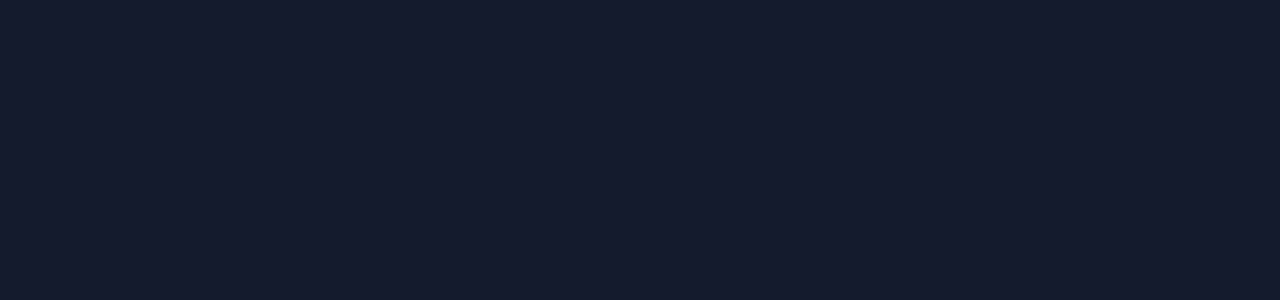
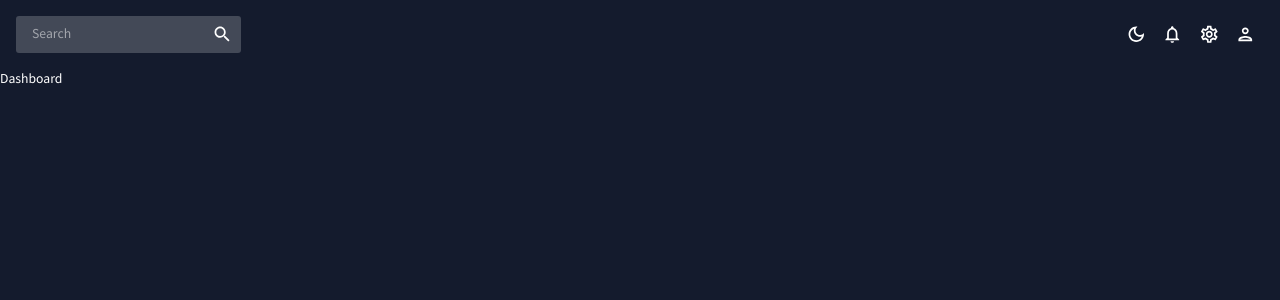
Before and after one commit to eabasguliyev/ReactAdminDashboard, a React (Create React App) app: page / in a window 1280 px wide. Shown: the top 300 px of the page. Built offline with nearby package versions, Linux system fonts and the light colour scheme.

Commit message:
Router Setup

```diff
--- a/src/App.js
+++ b/src/App.js
@@ -1,5 +1,19 @@
 import { ColorModeContext, useMode } from "./theme";
 import { CssBaseline, ThemeProvider } from "@mui/material";
+import { Routes, Route } from "react-router-dom";
+import AppBar from "./scenes/global/AppBar";
+import SideBar from "./scenes/global/SideBar";
+import Dashboard from "./scenes/dashboard";
+// import Team from "./scenes/team";
+// import Invoices from "./scenes/invoice";
+// import Contacts from "./scenes/contacts";
+// import Bar from "./scenes/bar";
+// import Form from "./scenes/form";
+// import Line from "./scenes/line";
+// import Pie from "./scenes/pie";
+// import FAQ from "./scenes/faq";
+// import Geography from "./scenes/geography";
+// import Calendar from "./scenes/calendar";
 
 function App() {
   const [theme, colorMode] = useMode();
@@ -9,7 +23,23 @@
       <ThemeProvider theme={theme}>
         <CssBaseline />
         <div className="app">
-          <main className="content"></main>
+          <main className="content">
+            <AppBar />
+            <Routes>
+              <Route path="/" element={<Dashboard />} />
+              <Route path="/dashboard" element={<Dashboard />} />
+              {/* <Route path="/team" element={<Team />} /> */}
+              {/* <Route path="/contacts" element={<Contacts />} /> */}
+              {/* <Route path="/invoices" element={<Invoices />} /> */}
+              {/* <Route path="/form" element={<Form />} /> */}
+              {/* <Route path="/bar" element={<Bar />} /> */}
+              {/* <Route path="/pie" element={<Pie />} /> */}
+              {/* <Route path="/line" element={<Line />} /> */}
+              {/* <Route path="/faq" element={<FAQ />} /> */}
+              {/* <Route path="/geography" element={<Geography />} /> */}
+              {/* <Route path="/calendar" element={<Calendar />} /> */}
+            </Routes>
+          </main>
         </div>
         ;
       </ThemeProvider>
--- a/src/scenes/global/AppBar.jsx
+++ b/src/scenes/global/AppBar.jsx
@@ -1,5 +1,54 @@
+import { Box, IconButton, useTheme } from "@mui/material";
+import { useContext } from "react";
+import { ColorModeContext, tokens } from "../../theme";
+import { InputBase } from "@mui/material";
+import LightModeOutlinedIcon from "@mui/icons-material/LightModeOutlined";
+import DarkModeOutlinedIcon from "@mui/icons-material/DarkModeOutlined";
+import NotificationsOutlinedIcon from "@mui/icons-material/NotificationsOutlined";
+import SettingsOutlinedIcon from "@mui/icons-material/SettingsOutlined";
+import PersonOutlinedIcon from "@mui/icons-material/PersonOutlined";
+import SearchIcon from "@mui/icons-material/Search";
+
 const AppBar = () => {
-  return <div>AppBar</div>;
+  const theme = useTheme();
+  const colors = tokens(theme.palette.mode);
+  const colorMode = useContext(ColorModeContext);
+
+  return (
+    <Box display="flex" justifyContent="space-between" p={2}>
+      {/* Search BAR */}
+      <Box
+        display="flex"
+        backgroundColor={colors.primary[400]}
+        borderRadius="3px"
+      >
+        <InputBase sx={{ ml: 2, flex: 1 }} placeholder="Search" />
+        <IconButton type="button" sx={{ px: 1 }}>
+          <SearchIcon />
+        </IconButton>
+      </Box>
+
+      {/* ICONS */}
+      <Box display="flex">
+        <IconButton type="button" onClick={colorMode.toggleColorMode}>
+          {theme.palette.mode === "dark" ? (
+            <DarkModeOutlinedIcon />
+          ) : (
+            <LightModeOutlinedIcon />
+          )}
+        </IconButton>
+        <IconButton type="button">
+          <NotificationsOutlinedIcon />
+        </IconButton>
+        <IconButton type="button">
+          <SettingsOutlinedIcon />
+        </IconButton>
+        <IconButton type="button">
+          <PersonOutlinedIcon />
+        </IconButton>
+      </Box>
+    </Box>
+  );
 };
 
 export default AppBar;
--- a/src/theme.js
+++ b/src/theme.js
@@ -200,11 +200,14 @@
 export const useMode = () => {
   const [mode, setMode] = useState("dark");
 
-  const colorMode = useMemo(() => {
-    toggleColorMode: () => {
-      setMode((prev) => (prev === "light" ? "dark" : "light"));
-    };
-  }, []);
+  const colorMode = useMemo(
+    () => ({
+      toggleColorMode: () => {
+        setMode((prev) => (prev === "light" ? "dark" : "light"));
+      },
+    }),
+    []
+  );
 
   const theme = useMemo(() => createTheme(themeSettings(mode)), [mode]);
 
```
